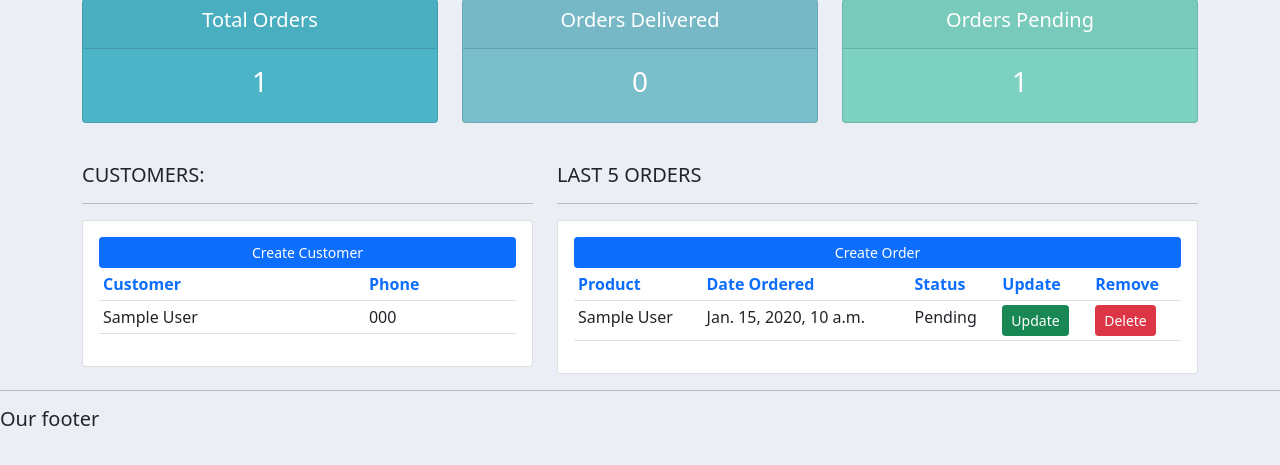
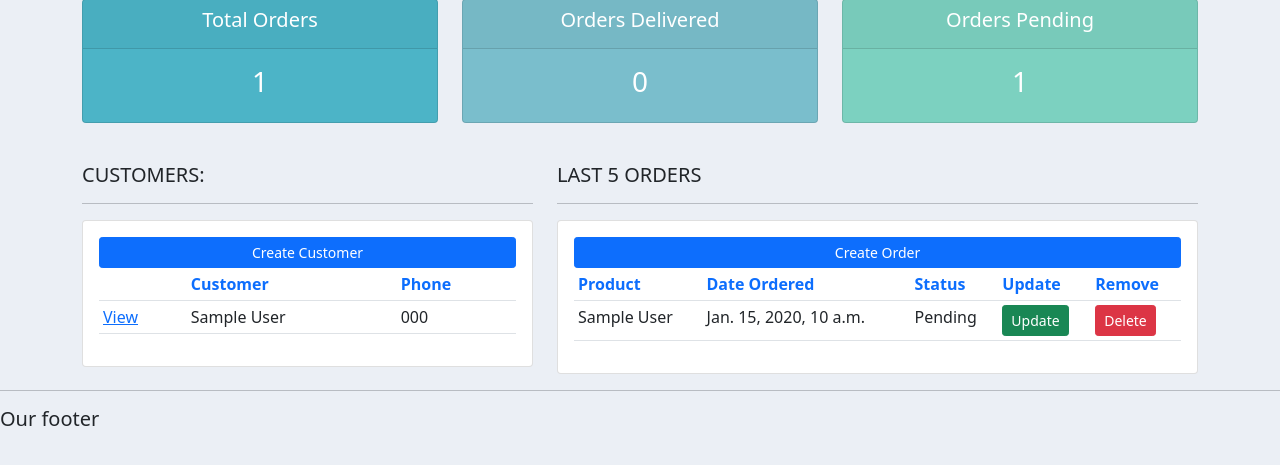
Before and after one commit to sonmezmusa/dnnsIvyCrshCrsTtrl, a Django app: page / in a window 1280 px wide. Shown: the part 84-549 px from the top of the page. Run offline with Django 3.2, Linux system fonts and the light colour scheme; tables that the repository leaves empty hold one stand-in row (values such as "Sample post").

Commit message:
dashboard.html değiştirildi
'customer' için 'view' linkleri eklendi.

```diff
--- a/templates/accounts/dashboard.html
+++ b/templates/accounts/dashboard.html
@@ -13,12 +13,14 @@
 			<a class="btn btn-primary  btn-sm btn-block" href="">Create Customer</a>
 			<table class="table table-sm">
 				<tr>
+					<th></th>
 					<th class="text-primary">Customer</th>
 					<th class="text-primary">Phone</th>
 				</tr>
 
 				{% for customer in customers %}
 					<tr>
+						<td><a href="{% url 'accounts:customer' customer.id %}">View</a></td>
 						<td>{{ customer.name }}</td>
 						<td>{{ customer.phone }}</td>
 					</tr>
```
